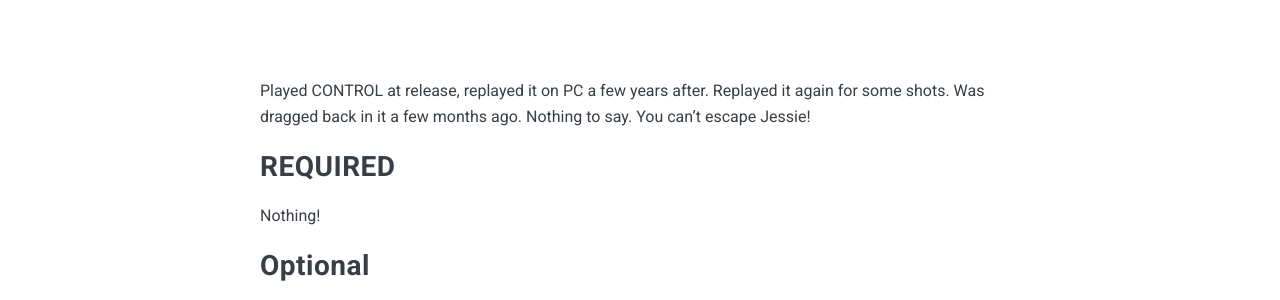
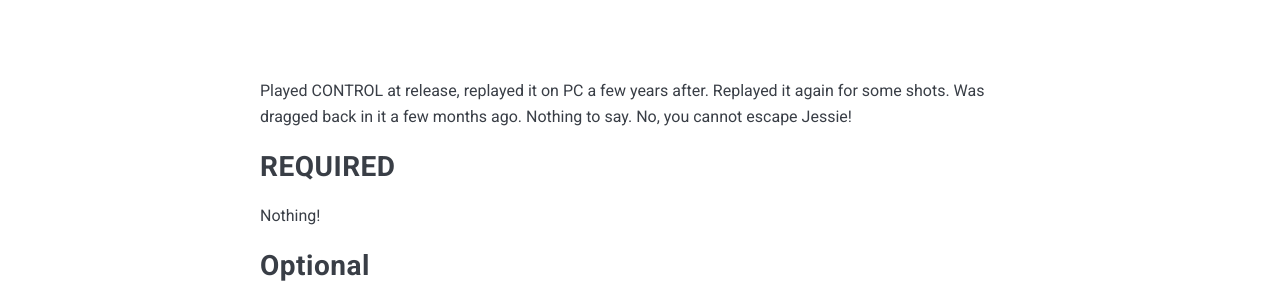
Before and after one commit to AnticOwl/anticowl.github.io, a Jekyll site: the page built from _posts/2024-07-23-CONTROL.md, in a window 1280 px wide and 900 px high, scrolled down 796 px. Shown: the part 179-479 px from the top of the window. Built offline with Jekyll 4.4.1, drawn with Linux system fonts in a browser that asks for light colours; nearby versions of some CDN libraries.

Commit message:
Update 2024-07-23-CONTROL.md

```diff
--- a/_posts/2024-07-23-CONTROL.md
+++ b/_posts/2024-07-23-CONTROL.md
@@ -7,7 +7,7 @@
 ---
 
 Played CONTROL at release, replayed it on PC a few years after. Replayed it again for some shots. Was dragged back in it a few months ago.
-Nothing to say. You can't escape Jessie!
+Nothing to say. No, you cannot escape Jessie!
 
 ## REQUIRED
 Nothing!
```
